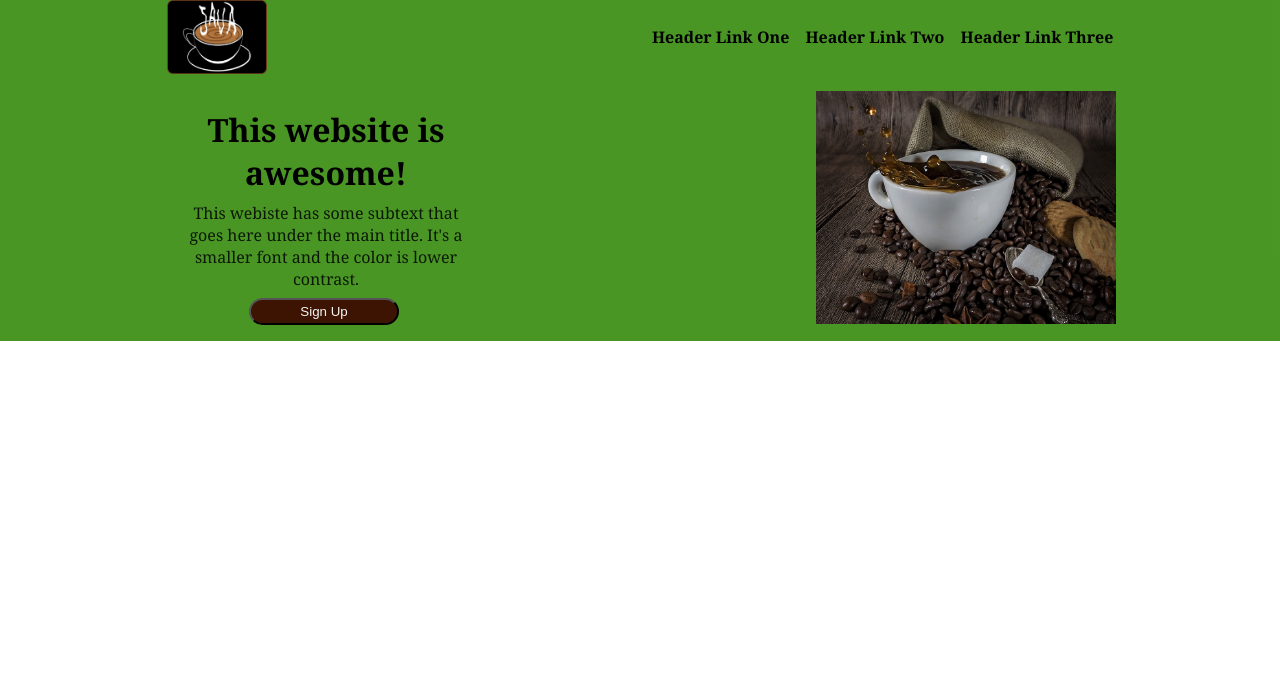
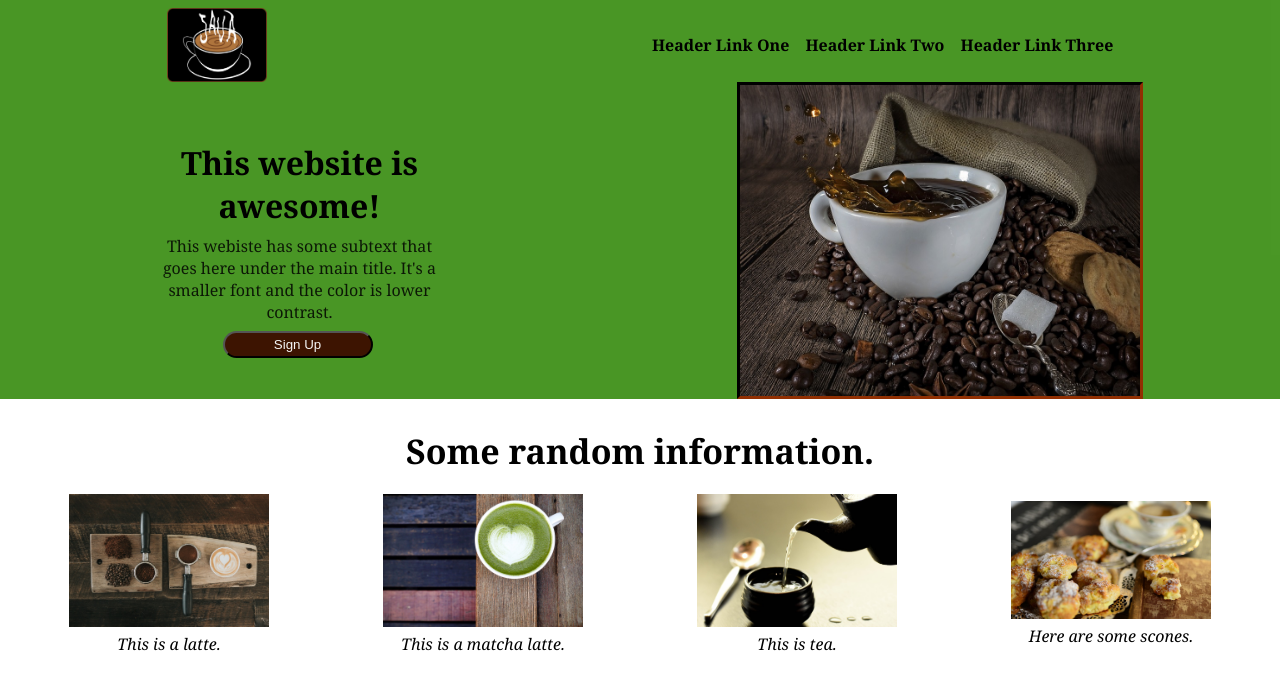
Before and after one commit to cifellir/odin-landing-page, a plain HTML site: page index.html in a window 1280 px wide. Drawn offline with Linux system fonts and the light colour scheme.

Commit message:
add img/coffee.board.jpg and img/matcha.jpg and img/scones.jpg and img/tea.jpg modify index.html and styles.css

```diff
--- a/index.html
+++ b/index.html
@@ -29,9 +29,30 @@
         </div>
         <img src="img/coffe.display.jpg" alt="coffee display" class="display">
     </div>
+</header>
 
+<random>
+    <h2>Some random information.</h2>
+    <div class="info">
+        <div class="photo">
+            <img src="img/coffee.board.jpg" alt="info 1" class="thumbnail">
+            <span class="caption">This is a latte.</span>
+        </div>
+        <div class="photo">
+            <img src="img/matcha.jpg" alt="info 2" class="thumbnail">
+            <span class="caption">This is a matcha latte.</span>
+        </div>
+        <div class="photo">
+            <img src="img/tea.jpg" alt="info 3" class="thumbnail">
+            <span class="caption">This is tea.</span>
+        </div>
+        <div class="photo">
+            <img src="img/scones.jpg" alt="info 4" class="thumbnail">
+            <span class="caption">Here are some scones.</span>
+        </div>
+    </div>
 
-</header>
+</random>
 
 </body>
 </html>
--- a/styles.css
+++ b/styles.css
@@ -13,6 +13,7 @@ body {
     display: flex;
     justify-content: space-around;
     align-items: center;
+    margin-top: 8px;
 }
 
 .logo {
@@ -48,8 +49,10 @@ header {
 }
 
 .display {
-    width: 300px;
+    width: 400px;
     height: auto;
+    border-style: inset;
+    border-color:rgb(61, 20, 1)
 }
 
 .hero {
@@ -90,3 +93,34 @@ button {
 button:hover {
     background-color:rgba(61, 20, 1, 0.637)
 }
+
+h2 {
+    text-align: center;
+    font-size: 34px;
+    margin-bottom: 8px;
+}
+
+.thumbnail {
+    width: 200px;
+    height: auto;
+}
+
+.info {
+    display: flex;
+    flex: 2;
+    align-items: center;
+    justify-content: space-around;
+    padding: 12px;
+}
+.photo {
+    display: flex;
+    flex-direction: column;
+    justify-content: space-around;
+}
+
+.caption {
+    font-style: italic;
+    align-self: center;
+    margin-top: 6px;
+
+}
```
Also changed, not shown: img/coffee.board.jpg (added), img/matcha.jpg (added), img/scones.jpg (added), img/tea.jpg (added).
